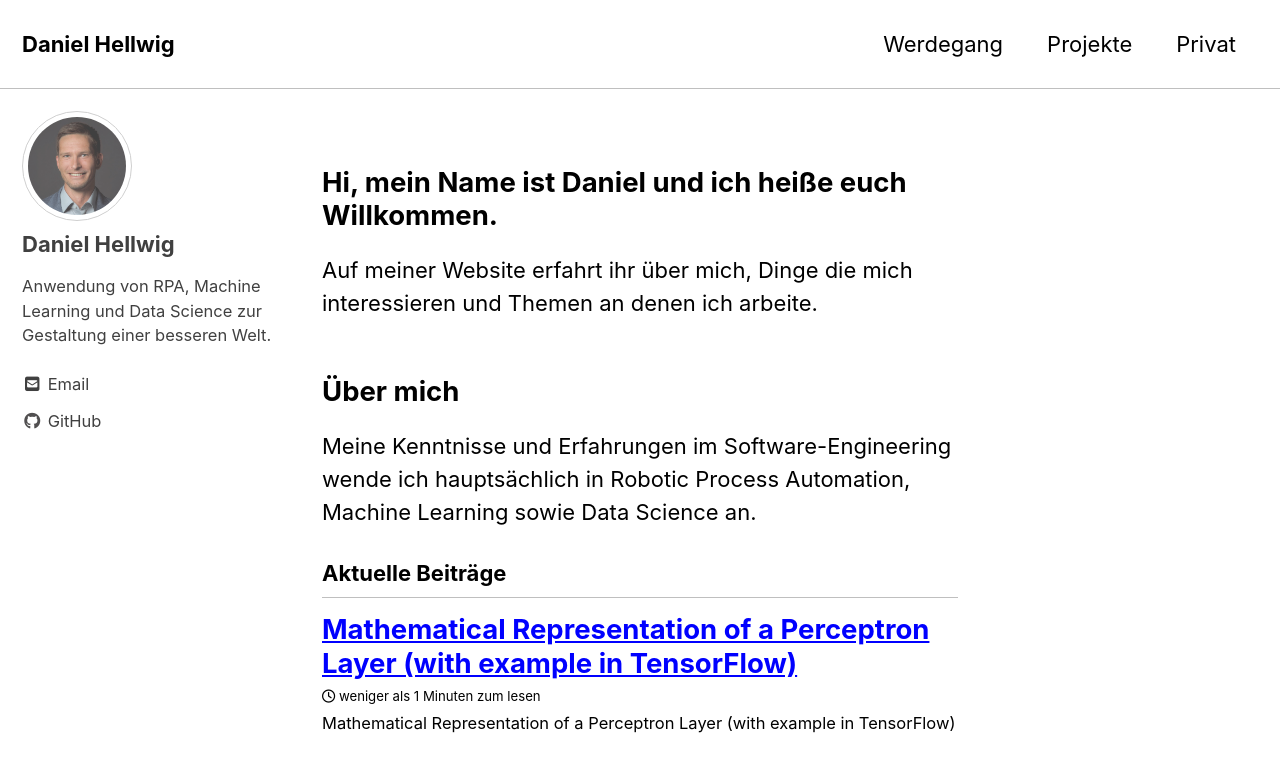
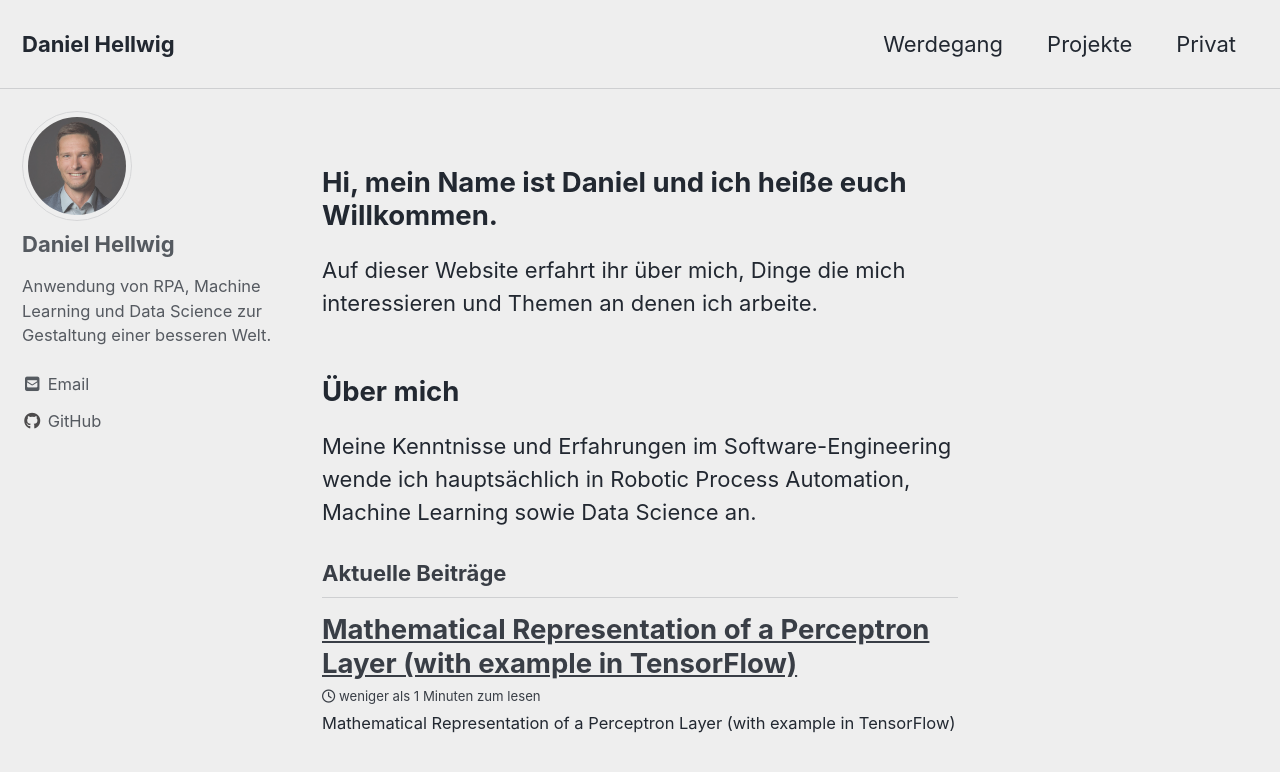
Before and after one commit to damilo/damilo.github.io, a Jekyll site: the page built from index.md, in a window 1280 px wide and 900 px high. Shown: the top 772 px of the window. Built offline with Jekyll 4.4.1, drawn with Linux system fonts in a browser that asks for light colours; cached includes are drawn as plain includes; nearby versions of some CDN libraries; our own code applies the rules of GitHub Pages for plain Markdown files.

```diff
--- a/_config.yml
+++ b/_config.yml
@@ -12,7 +12,7 @@
 
 # theme                  : "minimal-mistakes-jekyll"
 # remote_theme           : "mmistakes/minimal-mistakes"
-minimal_mistakes_skin    : "contrast" # "default", "air", "aqua", "contrast", "dark", "dirt", "neon", "mint", "plum", "sunrise"
+minimal_mistakes_skin    : "air" # "default", "air", "aqua", "contrast", "dark", "dirt", "neon", "mint", "plum", "sunrise"
 
 # Site Settings
 locale                   : "de-DE"
--- a/index.md
+++ b/index.md
@@ -4,7 +4,7 @@ author_profile: true
 
 <h2>Hi, mein Name ist Daniel und ich heiße euch Willkommen.</h2>
 <p>
-Auf meiner Website erfahrt ihr über mich, Dinge die mich interessieren und Themen  an denen ich arbeite.
+Auf dieser Website erfahrt ihr über mich, Dinge die mich interessieren und Themen  an denen ich arbeite.
 </p>
 
 <h2>&Uuml;ber mich</h2>
```
Also changed, not shown: _pages/projects.md (+1 -1 lines).
